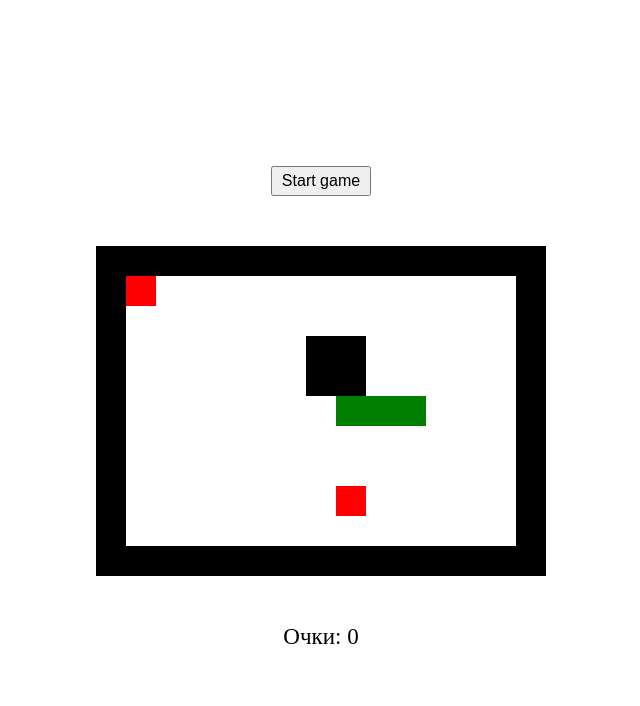
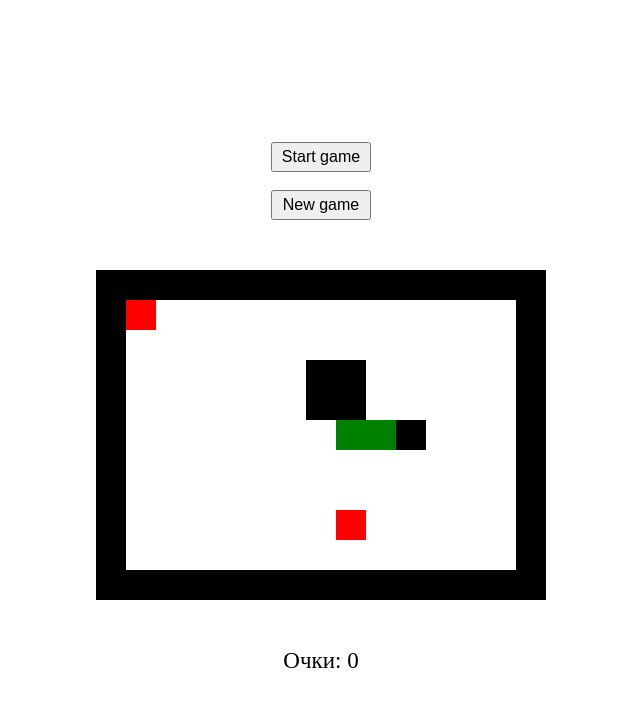
Before and after one commit to Jet-Green/snake, a plain HTML site: page index.html in a window 1280 px wide. Both pictures are taken after a click on the button "Start game". Shown: the whole page, without its empty margins (319-959 px from the left). Drawn offline with Linux system fonts and the light colour scheme.

Commit message:
Simple documentation and colorized snake's head

```diff
--- a/index.html
+++ b/index.html
@@ -11,6 +11,8 @@
 
 <body>
     <button onclick="gameControl.startGame()">Start game</button>
+    <br>
+    <button onclick="gameControl.newGame()">New game</button>
     <canvas id="canvas"></canvas> <br/>
     <div class="menu">
         <div>Очки: <span id="score">0</span></div>
--- a/script.js
+++ b/script.js
@@ -1,9 +1,18 @@
+/**
+ * board
+ * fruit
+ * tick: function ()
+ * addRandomFruit: function ()
+ * isEmpty: function (location)
+ * isWall: function (location)
+ * isFruit: function (location)
+ * isSnake: function (location)
+ */
 var game = {
     tickNumber: 0,
     score: 0,
     timer: null,
     tickLength: 500,
-    board: null,
     board: [
         "###############",
         "#             #",
@@ -46,19 +55,19 @@ var game = {
         "#################",
     ],
     board_d2: [
-        "###################",
-        "#           #     #",
-        "#                 #",
-        "#                 #",
-        "#                 #",
-        "#      ###        #",
-        "#      ###      ###",
-        "#      ###      #",
-        "#               #",
-        "#               #",
-        "#   ###         #",
-        "#               #",
-        "#################",
+        "####################",
+        "#           #      #",
+        "#           #      #",
+        "#                  #",
+        "#                  #",
+        "#      ###         #",
+        "#      ###       ###",
+        "#      ###       #",
+        "#                #",
+        "#                #",
+        "#   ###          #",
+        "#                #",
+        "##################",
     ],
     fruit: [{
             x: 1,
@@ -122,6 +131,13 @@ var game = {
         return false
     }
 }
+
+/**
+ * parts
+ * facing
+ * nextLocation: function ()
+ * move: function ()
+ */
 var snake = {
     parts: [{
             x: 4,
@@ -138,9 +154,9 @@ var snake = {
     ],
     facing: "E",
     nextLocation: function () {
-        var snakHead = snake.parts[0];
-        var targetX = snakHead.x;
-        var targetY = snakHead.y;
+        var snakeHead = snake.parts[0];
+        var targetX = snakeHead.x;
+        var targetY = snakeHead.y;
         targetY = snake.facing == "N" ? targetY - 1 : targetY
         targetY = snake.facing == "S" ? targetY + 1 : targetY
         targetX = snake.facing == "W" ? targetX - 1 : targetX
@@ -175,9 +191,16 @@ var snake = {
     }
 }
 
+/**
+ * canvas
+ * scoreField
+ * squareSize
+ * drawBoard: function (ctx)
+ * draw: function (ctx, source, color)
+ * drawGame: function ()
+ */
 var graphics = {
     canvas: document.getElementById('canvas'),
-    btn: document.getElementById('btn'),
     scoreField: document.getElementById('score'),
     squareSize: 30,
     drawBoard: function (ctx) {
@@ -197,12 +220,29 @@ var graphics = {
         });
     },
     draw: function (ctx, source, color) {
+        if (source == snake.parts) {
+            source.forEach(function drawPart(part) {
+                if (source.indexOf(part) == 0) {
+                    ctx.fillStyle = 'black'
+                    var partXlocation = part.x * graphics.squareSize;
+                    var partYlocation = part.y * graphics.squareSize;
+                    ctx.fillRect(partXlocation, partYlocation, graphics.squareSize, graphics.squareSize)
+                } else {
+                    ctx.fillStyle = color
+                    var partXlocation = part.x * graphics.squareSize;
+                    var partYlocation = part.y * graphics.squareSize;
+                    ctx.fillRect(partXlocation, partYlocation, graphics.squareSize, graphics.squareSize)
+                }
+
+            })
+        } else {
             source.forEach(function drawPart(part) {
                 ctx.fillStyle = color
                 var partXlocation = part.x * graphics.squareSize;
                 var partYlocation = part.y * graphics.squareSize;
                 ctx.fillRect(partXlocation, partYlocation, graphics.squareSize, graphics.squareSize)
             })
+        }
     },
     drawGame: function () {
         graphics.canvas.width = game.board[0].length * graphics.squareSize
@@ -214,6 +254,11 @@ var graphics = {
     }
 }
 
+/**
+ *  processInput: function (keyPressed)
+ *  startGame: function ()
+ *  newGame: function()
+ */
 var gameControl = {
     processInput: function (keyPressed) {
         var key = keyPressed.key.toLowerCase()
@@ -227,28 +272,9 @@ var gameControl = {
     },
     startGame: function () {
         window.addEventListener("keypress", gameControl.processInput, false)
-        snake.parts = [{
-            x: 4,
-            y: 5
-        }, // голова
-        {
-            x: 3,
-            y: 5
-        },
-        {
-            x: 2,
-            y: 5
-        },
-    ]
-        snake.facing = 'E'
-        game.tickNumber = 0
-        game.score = 0
-        graphics.scoreField.innerText = game.score
-        game.tickLength = 500
-        game.board = game.board_d0
         game.tick()
     },
     newGame: function() {
-        gameControl.startGame()
+        window.location.reload()
     }
 }
```
Lines whose indentation alone changed are shown as unchanged.
